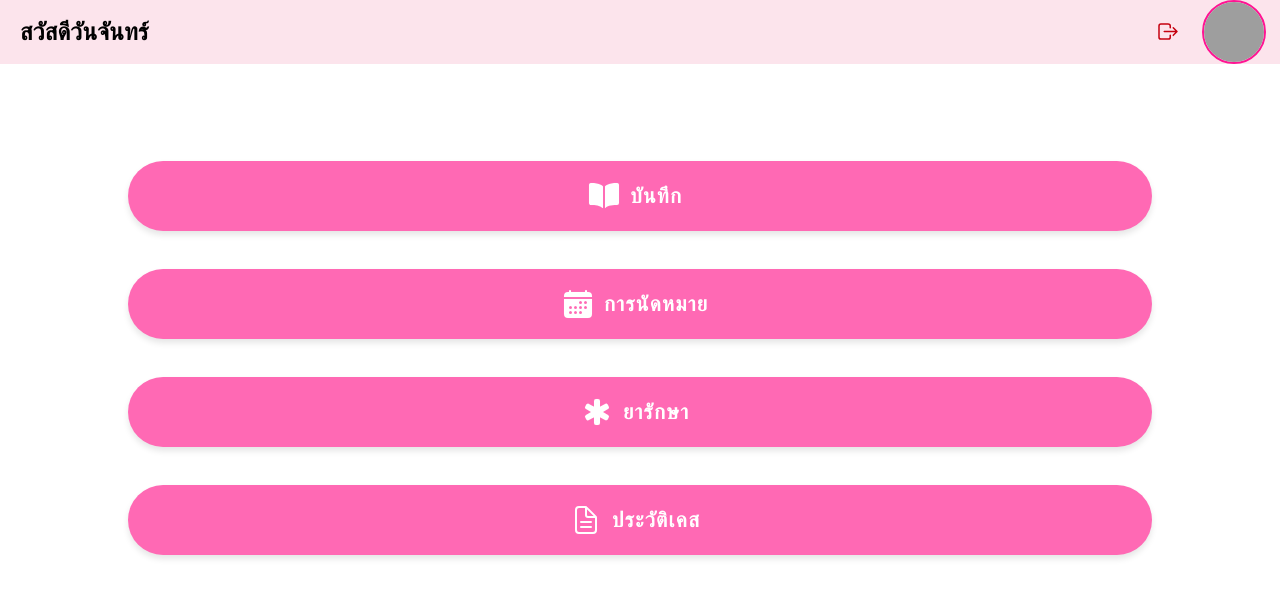
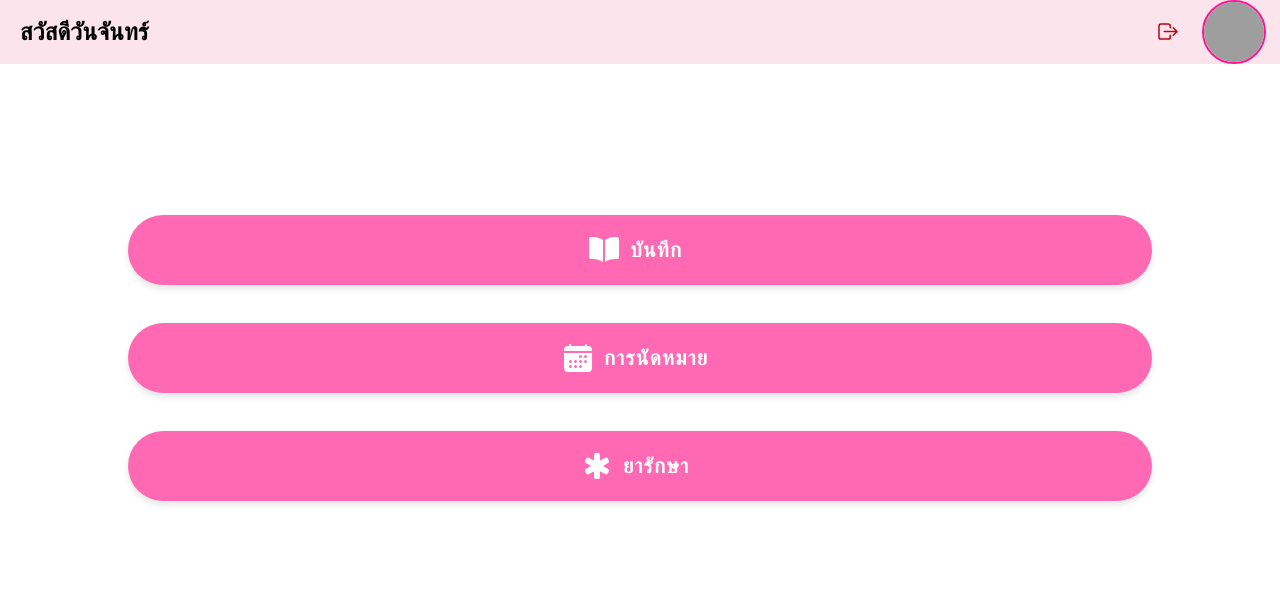
Before and after one commit to 261361-Dmak/PatientDiary-ionic, a React (Vite) app: page /dashboard in a window 1280 px wide. Shown: the top 598 px of the page. Built offline with nearby package versions, Linux system fonts and the light colour scheme; grey boxes are pictures that could not be loaded.

Commit message:
fixed: remove history from dashboard

```diff
--- a/src/pages/Dashboard.tsx
+++ b/src/pages/Dashboard.tsx
@@ -54,10 +54,6 @@ const Dashboard: React.FC = () => {
              ยารักษา
           </IonButton>
 
-          <IonButton routerLink="/history" expand="block" className="dash-button">
-            <IonIcon slot="start" icon={documentTextOutline} />
-            ประวัติเคส
-          </IonButton>
         </div>
       </IonContent>
     </IonPage>
--- a/src/pages/diary/Contact.tsx
+++ b/src/pages/diary/Contact.tsx
@@ -5,7 +5,8 @@ import {
   IonMenuButton,
   IonPage,
   IonTitle,
-  IonToolbar
+  IonToolbar,
+  IonButton,
 } from "@ionic/react";
 import React from "react";
 import DoctorCard, { Doctor } from "../../components/DoctorCard";
@@ -66,6 +67,13 @@ const Contact: React.FC = () => {
           </div>
         </div>
       </IonContent>
+      <IonButton
+        expand="block"
+        style={{ marginTop: 12 }}
+        onClick={() => window.history.back()}
+        >
+          Back
+      </IonButton>
     </IonPage>
   );
 };
--- a/src/pages/diary/Diary.tsx
+++ b/src/pages/diary/Diary.tsx
@@ -119,6 +119,7 @@ const Diary: React.FC = () => {
                 <li>The doctor will respond within 24 hours.</li>
                 <li>In case of emergency, contact the hospital directly.</li>
               </ul>
+            </div>
             <IonButton
               expand="block"
               style={{ marginTop: 12 }}
@@ -126,7 +127,6 @@ const Diary: React.FC = () => {
               >
                 Back
             </IonButton>
-            </div>
           </main>
         </div>
       </IonContent>
```
Lines whose indentation alone changed are shown as unchanged.
